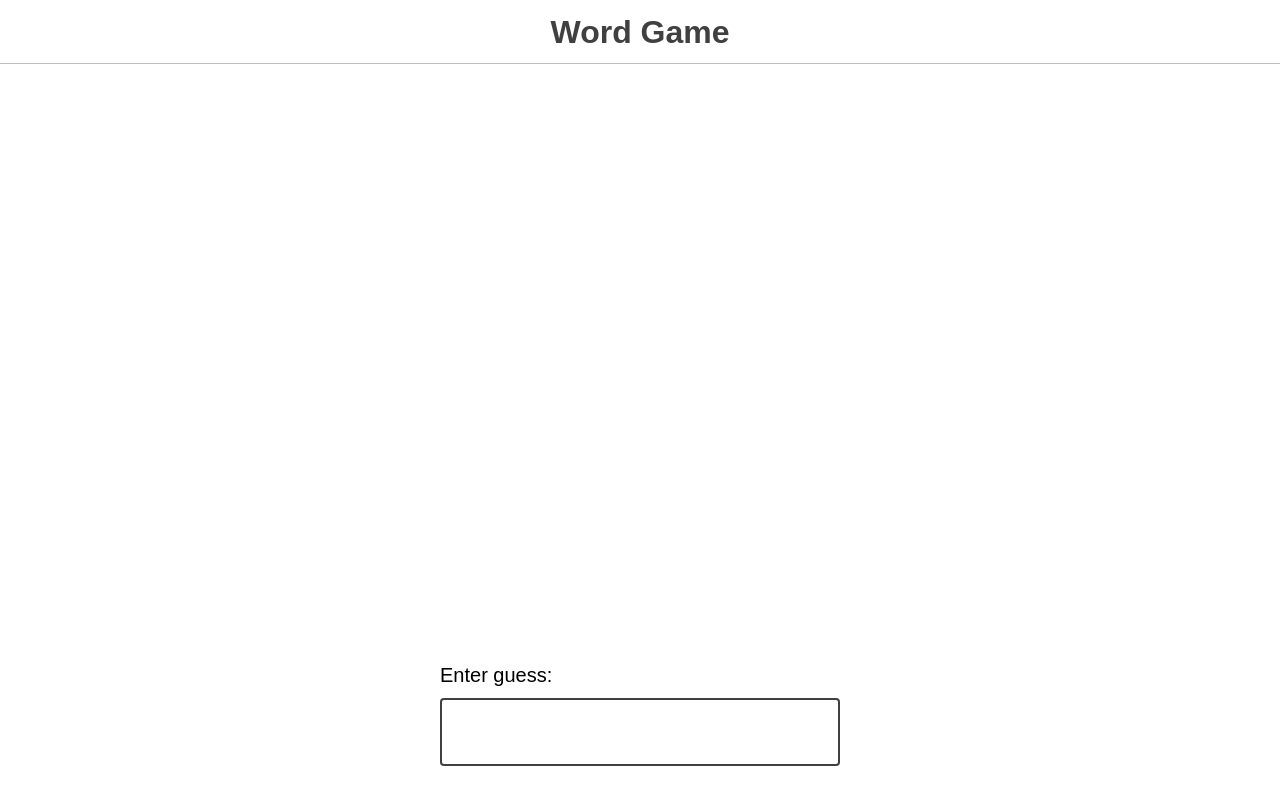
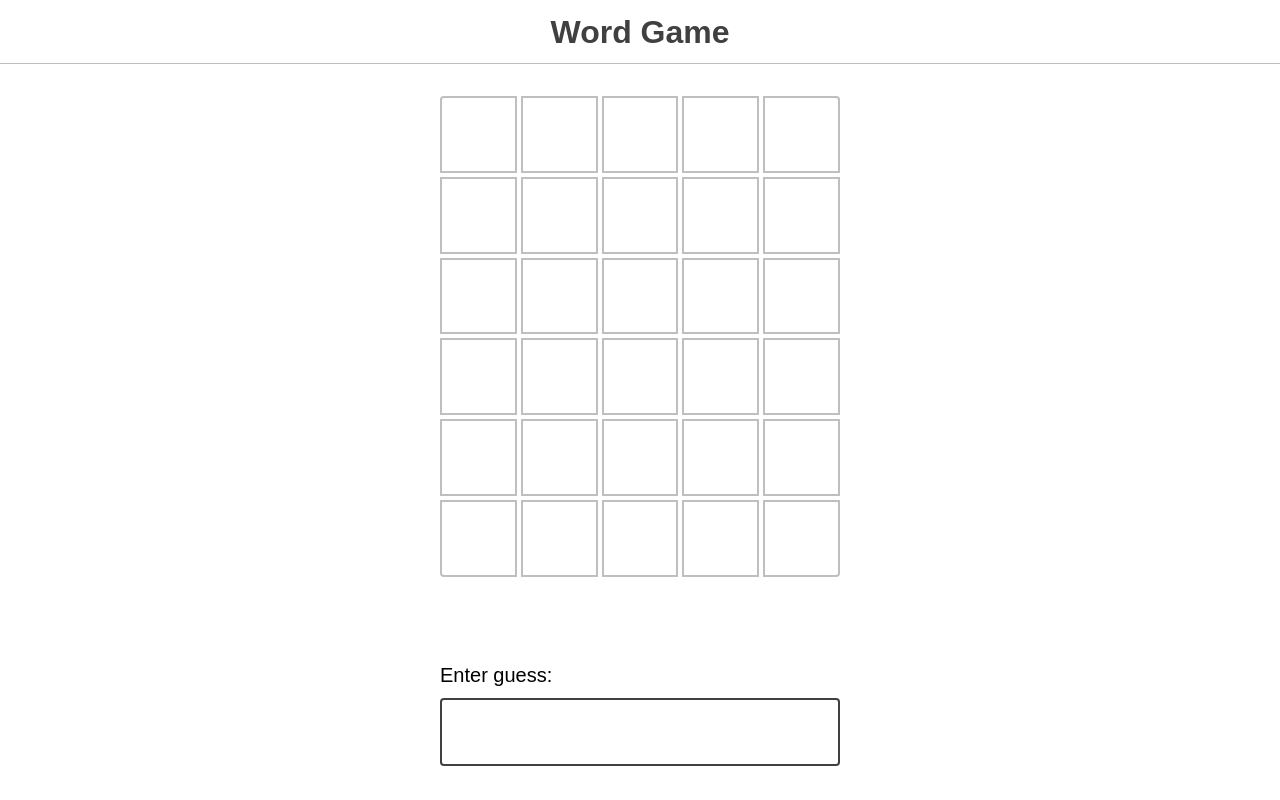
Before and after one commit to joy-of-react/project-wordle, a React (Vite) app: page / in a window 1280 px wide. Built offline with nearby package versions, Linux system fonts and the light colour scheme.

Commit message:
ex3 done

```diff
--- a/src/components/Guess/Guess.js
+++ b/src/components/Guess/Guess.js
@@ -3,25 +3,27 @@ import { NUM_OF_GUESSES_ALLOWED } from "../../constants";
 import { range } from "../../utils";
 
 function Guess({ guesses }) {
-  const cell = guesses.map((guess) =>
-    guess.split("").map((charOfGuess, index) => (
-      <span class="cell" key={index}>
-        {charOfGuess}
-      </span>
-    ))
-  );
+  // const cell = guesses.map((guess) =>
+  //   guess.split("").map((charOfGuess, index) => (
+  //     <span class="cell" key={index}>
+  //       {charOfGuess}
+  //     </span>
+  //   ))
+  // );
 
   return (
     <div>
-      {range(NUM_OF_GUESSES_ALLOWED).map((index) => (
-        <p className="guess" key={index}>
-          {guesses.map((guess) =>
-            guess.split("").map((charOfGuess, index) => (
-              <span class="cell" key={index}>
-                {charOfGuess}
-              </span>
-            ))
-          )}
+      {range(NUM_OF_GUESSES_ALLOWED).map((rowIndex) => (
+        <p className="guess" key={rowIndex}>
+          {guesses[rowIndex]
+            ? guesses[rowIndex].split("").map((char, index) => (
+                <span className="cell" key={index}>
+                  {char}
+                </span>
+              ))
+            : range(5).map((cellIndex) => (
+                <span className="cell" key={cellIndex}></span>
+              ))}
         </p>
       ))}
     </div>
```
